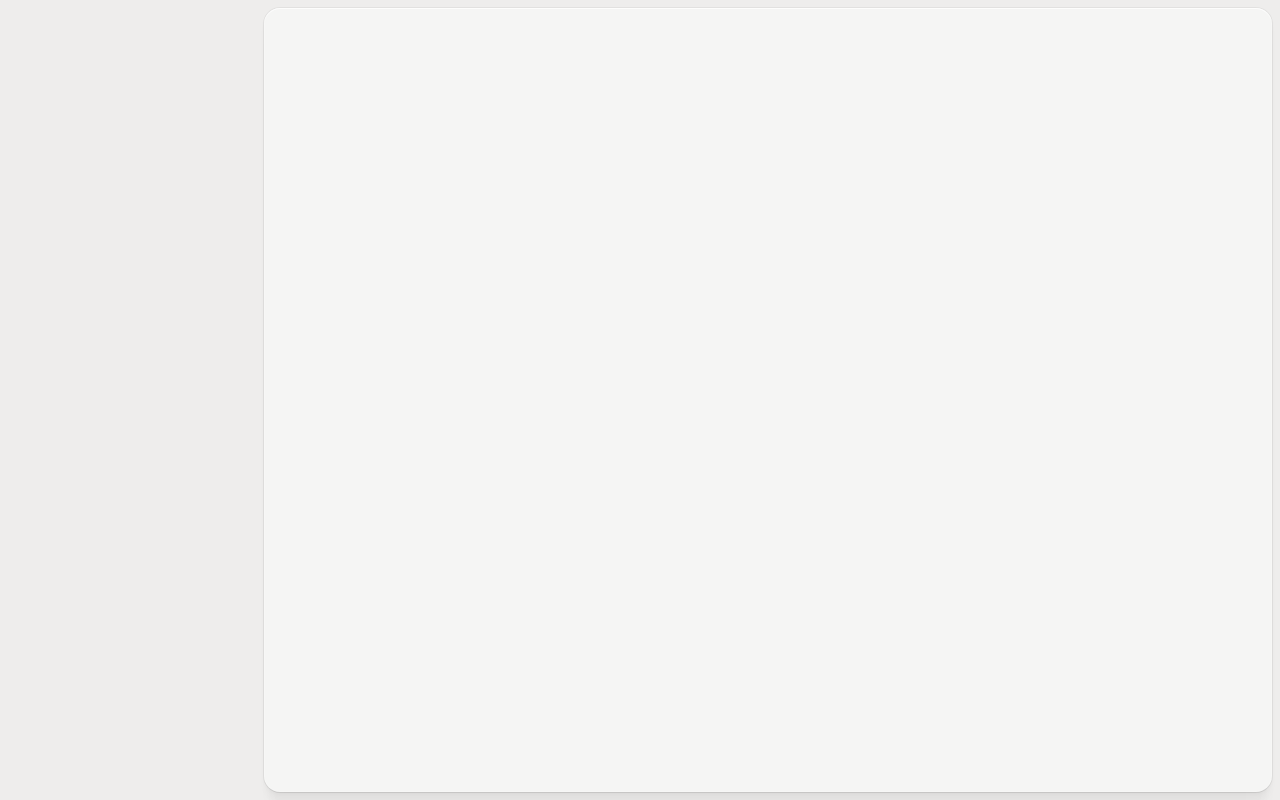
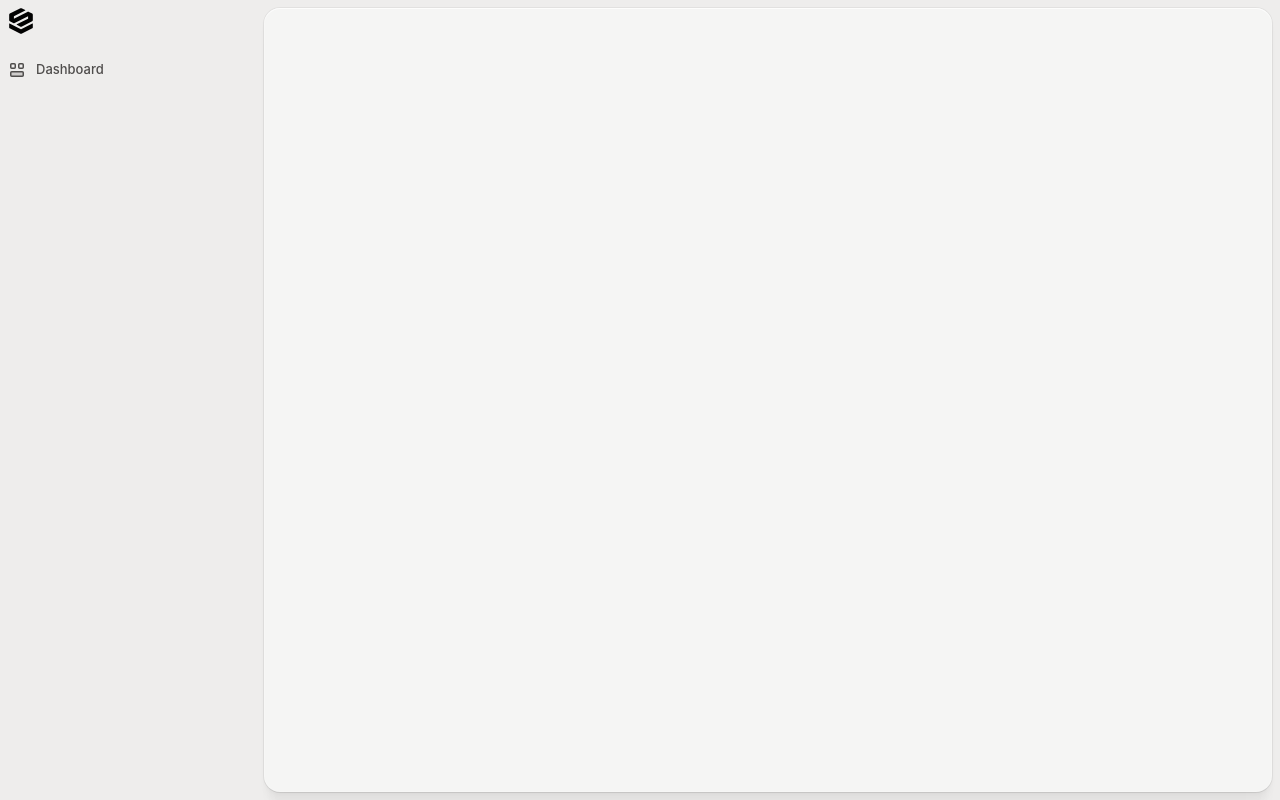
Before and after one commit to sebastiano-guerriero/lab01-shopwrk-layout, a React (Vite) app: page / in a window 1280 px wide. Built offline with nearby package versions, Linux system fonts and the light colour scheme; a web font is replaced by a local one.

Commit message:
Enhance App component with sidebar navigation and update index.html title to 'Shopwrk'; adjust body class for styling.

```diff
--- a/App.tsx
+++ b/App.tsx
@@ -1,12 +1,27 @@
-// React entry file for your tutorial.
-// You and your audience will write code here during the video.
+import Logo from "./components/Logo";
+import { GridLayout5OutlineDuo18 } from "./components/icons/GridLayout5OutlineDuo18";
 
 export default function App() {
   return (
-    <main className="light h-screen p-2">
+    <main className="h-screen p-2">
       <div className="grid grid-cols-[256px_1fr] h-full">
         {/* sidebar */}
-        <aside></aside>
+        <aside>
+          <header>
+            <Logo />
+
+            <button></button>
+          </header>
+
+          <ul>
+            <li>
+              <button className="h-8 flex items-center gap-2.5 w-full text-contrast-medium">
+                <GridLayout5OutlineDuo18 duoOpacity={0.2} />
+                <span>Dashboard</span>
+              </button>
+            </li>
+          </ul>
+        </aside>
 
         {/* main container */}
         <div className="bg-background-dark rounded-2xl h-full p-4 overflow-auto light:shadow-[0px_1px_0px_rgba(0,0,0,0.04),0px_0px_0px_1px_rgba(0,0,0,0.05),0px_38px_15px_-8px_rgba(0,0,0,0.01),0px_21px_13px_-4px_rgba(0,0,0,0.02),0px_9px_9px_-2px_rgba(0,0,0,0.03),0px_2px_5px_-1px_rgba(0,0,0,0.04),inset_0px_0px_0px_1px_rgba(255,255,255,0.15),inset_0px_1px_0px_rgba(255,255,255,0.7)] dark:shadow-[0px_1px_0px_rgba(0,0,0,0.04),0px_0px_0px_1px_rgba(0,0,0,0.05),0px_38px_15px_-8px_rgba(0,0,0,0.01),0px_21px_13px_-4px_rgba(0,0,0,0.02),0px_9px_9px_-2px_rgba(0,0,0,0.03),0px_2px_5px_-1px_rgba(0,0,0,0.04),inset_0px_0px_0px_1px_rgba(255,255,255,0.07),inset_0px_1px_0px_rgba(255,255,255,0.08)]">
--- /dev/null
+++ b/components/Logo.tsx
@@ -0,0 +1,10 @@
+export default function Logo() {
+  return (
+    <a href="#0" className="size-[26px] flex" aria-label="Home">
+      <svg className="m-auto" width="26" height="26" viewBox="0 0 26 26" fill="none" xmlns="http://www.w3.org/2000/svg">
+        <path d="M17.1988 2.09464L13.5286 0.259533C13.1959 0.0931761 12.8043 0.0931765 12.4715 0.259534L1.83518 5.57771C1.4348 5.7779 1.18188 6.18712 1.18188 6.63476V12.2649C1.18188 12.7125 1.4348 13.1217 1.83518 13.3219L5.6449 15.2268C5.81125 15.31 6.00706 15.31 6.17342 15.2268L20.091 8.268V10.6316L8.80132 16.2765C8.58355 16.3853 8.58355 16.6961 8.80132 16.805L12.4715 18.6401C12.8043 18.8065 13.1959 18.8065 13.5286 18.6401L24.165 13.3219C24.5653 13.1217 24.8182 12.7125 24.8182 12.2649V6.63476C24.8182 6.18713 24.5653 5.77791 24.165 5.57771L20.3552 3.67286C20.1889 3.58968 19.9931 3.58968 19.8267 3.67286L5.90916 10.6316V8.268L17.1988 2.62317C17.4166 2.51429 17.4166 2.20353 17.1988 2.09464Z" fill="currentColor"/>
+        <path d="M12.8679 21.2018L1.60947 15.5726C1.41302 15.4744 1.18188 15.6172 1.18188 15.8369V19.5383C1.18188 19.874 1.37157 20.1809 1.67186 20.3311L12.4715 25.7309C12.8043 25.8973 13.1959 25.8973 13.5286 25.7309L24.3283 20.3311C24.6286 20.1809 24.8182 19.874 24.8182 19.5383V15.8369C24.8182 15.6172 24.5871 15.4744 24.3907 15.5726L13.1322 21.2018C13.049 21.2434 12.9511 21.2434 12.8679 21.2018Z" fill="currentColor"/>
+      </svg>
+    </a>
+  );
+}
--- /dev/null
+++ b/components/icons/GridLayout5OutlineDuo18.tsx
@@ -0,0 +1,16 @@
+import type { SVGProps } from "react";
+
+export type GridLayout5OutlineDuo18Props = SVGProps<SVGSVGElement> & {
+  strokeWidth?: number | string;
+  duoOpacity?: number | string;
+};
+
+export function GridLayout5OutlineDuo18({
+  strokeWidth = 1.5,
+  duoOpacity = 0.2,
+  ...props
+}: GridLayout5OutlineDuo18Props) {
+  return (
+    <svg xmlns="http://www.w3.org/2000/svg" width={18} height={18} viewBox="0 0 18 18" {...props}><path d="M2.75 11.75V14.25C2.75 14.8023 3.19772 15.25 3.75 15.25H14.25C14.8023 15.25 15.25 14.8023 15.25 14.25V11.75C15.25 11.1977 14.8023 10.75 14.25 10.75H3.75C3.19772 10.75 2.75 11.1977 2.75 11.75Z" fill="currentColor" data-color="color-2" data-stroke="none" opacity={duoOpacity}></path> <path d="M15.25 6.25V3.75C15.25 3.19772 14.8023 2.75 14.25 2.75H11.75C11.1977 2.75 10.75 3.19772 10.75 3.75V6.25C10.75 6.80228 11.1977 7.25 11.75 7.25H14.25C14.8023 7.25 15.25 6.80228 15.25 6.25Z" stroke="currentColor" strokeWidth={strokeWidth} strokeLinecap="round" strokeLinejoin="round" fill="none"></path> <path d="M7.25 6.25V3.75C7.25 3.19772 6.80228 2.75 6.25 2.75H3.75C3.19772 2.75 2.75 3.19772 2.75 3.75V6.25C2.75 6.80228 3.19772 7.25 3.75 7.25H6.25C6.80228 7.25 7.25 6.80228 7.25 6.25Z" stroke="currentColor" strokeWidth={strokeWidth} strokeLinecap="round" strokeLinejoin="round" fill="none"></path> <path d="M2.75 11.75V14.25C2.75 14.8023 3.19772 15.25 3.75 15.25H14.25C14.8023 15.25 15.25 14.8023 15.25 14.25V11.75C15.25 11.1977 14.8023 10.75 14.25 10.75H3.75C3.19772 10.75 2.75 11.1977 2.75 11.75Z" stroke="currentColor" strokeWidth={strokeWidth} strokeLinecap="round" strokeLinejoin="round" fill="none"></path></svg>
+  );
+}
--- a/index.html
+++ b/index.html
@@ -2,11 +2,11 @@
 <html lang="en">
   <head>
     <meta charset="UTF-8" />
-    <title>Component Tutorial Starter</title>
+    <title>Shopwrk</title>
     <meta name="viewport" content="width=device-width, initial-scale=1" />
     <link rel="preconnect" href="https://rsms.me/" />
   </head>
-  <body>
+  <body class="light bg-background-darker">
     <div id="root"></div>
     <script type="module" src="/main.tsx"></script>
   </body>
```
Also changed, not shown: tailwind.css, 1 other file (tests, documents, lock files or other folders).
